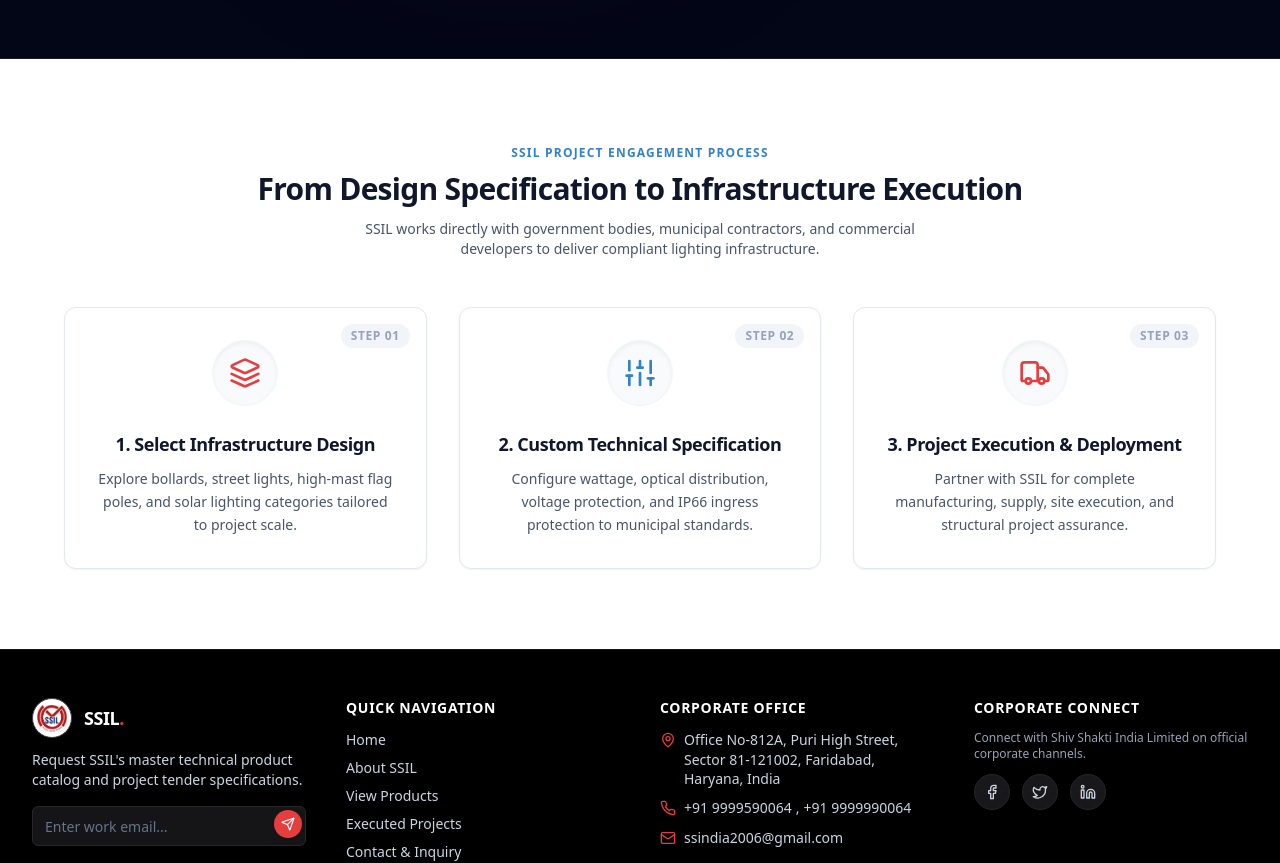
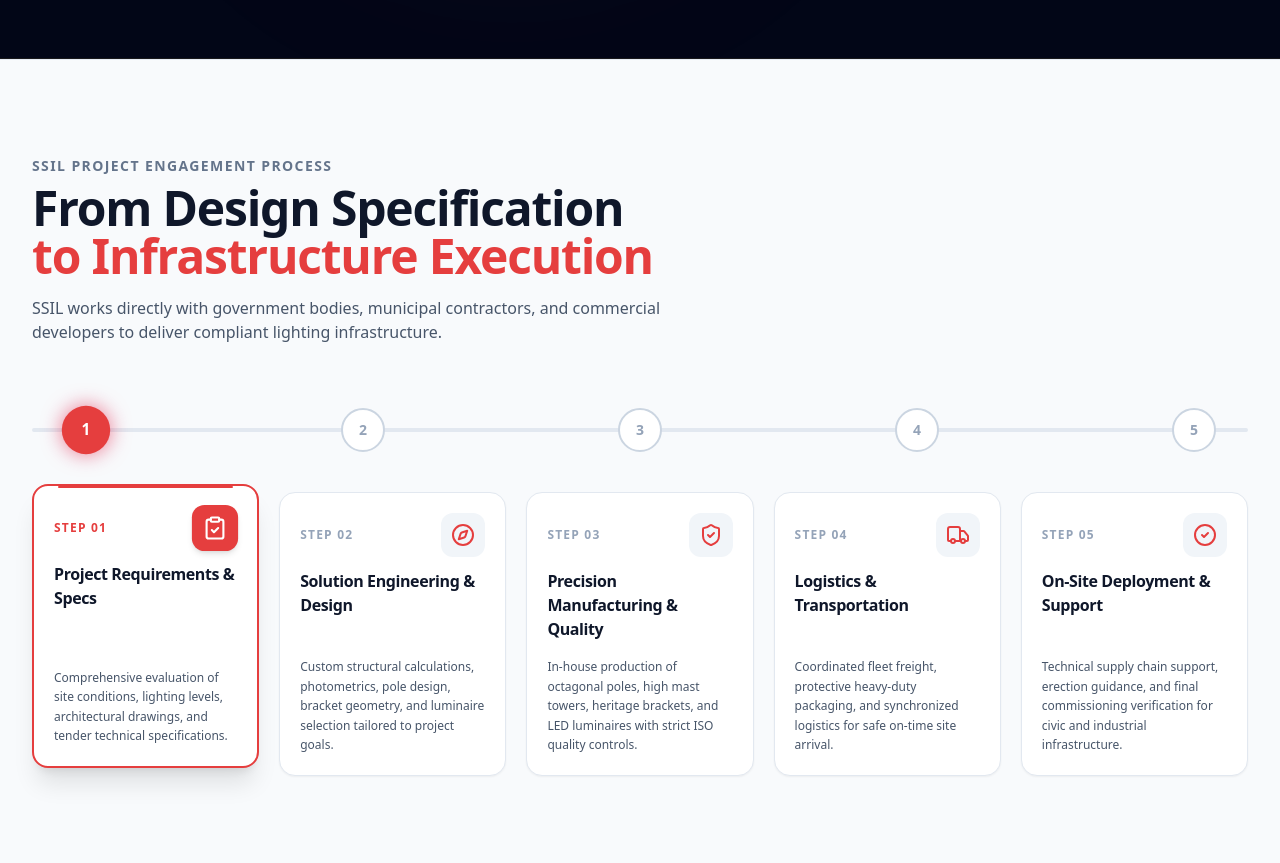
Before and after one commit to Harshit-SSPL/HarshitSSPL, a Next.js app in the folder frontend/: page / in a window 1280 px wide. Shown: the part 3960-4823 px from the top of the page. Built offline with nearby package versions, Linux system fonts and the light colour scheme.

Commit message:
Redesign From Design Specification to Infrastructure Execution section into 5-step horizontal process with left-aligned header and active red progress line

```diff
--- a/frontend/components/ui/feature-card.tsx
+++ b/frontend/components/ui/feature-card.tsx
@@ -1,76 +1,59 @@
 "use client";
 
-import React from "react";
+import React, { useState } from "react";
 import { motion } from "framer-motion";
 import { cn } from "@/lib/utils";
-import { Layers, Sliders, Truck } from "lucide-react";
+import {
+  ClipboardCheck,
+  Compass,
+  ShieldCheck,
+  Truck,
+  CheckCircle2,
+} from "lucide-react";
 
-interface FeatureCardProps {
-  icon: React.ReactNode;
+interface ProcessStep {
+  stepNum: string;
+  num: number;
   title: string;
   description: string;
-  stepNumber?: string;
-  className?: string;
+  icon: React.ReactNode;
 }
 
-export const FeatureCard = ({
-  icon,
-  title,
-  description,
-  stepNumber,
-  className,
-}: FeatureCardProps) => {
-  return (
-    <div
-      className={cn(
-        "bg-white dark:bg-slate-900 text-slate-900 dark:text-slate-100 p-8 rounded-xl border border-slate-200 dark:border-slate-800 flex flex-col items-center text-center relative overflow-hidden",
-        "transition-all duration-300 ease-in-out shadow-sm cursor-pointer",
-        "hover:-translate-y-2.5 hover:scale-[1.02] hover:border-ssil-red hover:shadow-[0_20px_45px_-8px_rgba(225,29,72,0.35)] dark:hover:shadow-[0_20px_50px_-8px_rgba(225,29,72,0.45)]",
-        className
-      )}
-    >
-      {stepNumber && (
-        <span className="absolute top-4 right-4 text-xs font-black tracking-wider text-slate-400 dark:text-slate-500 bg-slate-100 dark:bg-slate-800 px-2.5 py-1 rounded-full">
-          STEP {stepNumber}
-        </span>
-      )}
-
-      {/* Icon container */}
-      <div className="mb-6 bg-slate-50 dark:bg-slate-800/80 p-4 rounded-full border border-slate-100 dark:border-slate-700/60 shadow-inner text-ssil-red transition-transform duration-300 hover:scale-110">
-        {icon}
-      </div>
-
-      {/* Title */}
-      <h3 className="text-lg font-bold mb-2.5 tracking-tight text-slate-900 dark:text-white transition-colors duration-300">
-        {title}
-      </h3>
-
-      {/* Description */}
-      <p className="text-sm text-slate-600 dark:text-slate-300 leading-relaxed font-normal">
-        {description}
-      </p>
-    </div>
-  );
-};
-
-const ssilFeatures = [
+const ssilProcessSteps: ProcessStep[] = [
   {
-    icon: <Layers className="h-8 w-8 text-ssil-red" />,
-    title: "1. Select Infrastructure Design",
-    description: "Explore bollards, street lights, high-mast flag poles, and solar lighting categories tailored to project scale.",
-    stepNumber: "01",
+    stepNum: "01",
+    num: 1,
+    title: "Project Requirements & Specs",
+    description: "Comprehensive evaluation of site conditions, lighting levels, architectural drawings, and tender technical specifications.",
+    icon: <ClipboardCheck className="h-5 w-5 sm:h-6 sm:w-6" />,
   },
   {
-    icon: <Sliders className="h-8 w-8 text-ssil-blue dark:text-sky-400" />,
-    title: "2. Custom Technical Specification",
-    description: "Configure wattage, optical distribution, voltage protection, and IP66 ingress protection to municipal standards.",
-    stepNumber: "02",
+    stepNum: "02",
+    num: 2,
+    title: "Solution Engineering & Design",
+    description: "Custom structural calculations, photometrics, pole design, bracket geometry, and luminaire selection tailored to project goals.",
+    icon: <Compass className="h-5 w-5 sm:h-6 sm:w-6" />,
   },
   {
-    icon: <Truck className="h-8 w-8 text-ssil-red" />,
-    title: "3. Project Execution & Deployment",
-    description: "Partner with SSIL for complete manufacturing, supply, site execution, and structural project assurance.",
-    stepNumber: "03",
+    stepNum: "03",
+    num: 3,
+    title: "Precision Manufacturing & Quality",
+    description: "In-house production of octagonal poles, high mast towers, heritage brackets, and LED luminaires with strict ISO quality controls.",
+    icon: <ShieldCheck className="h-5 w-5 sm:h-6 sm:w-6" />,
+  },
+  {
+    stepNum: "04",
+    num: 4,
+    title: "Logistics & Transportation",
+    description: "Coordinated fleet freight, protective heavy-duty packaging, and synchronized logistics for safe on-time site arrival.",
+    icon: <Truck className="h-5 w-5 sm:h-6 sm:w-6" />,
+  },
+  {
+    stepNum: "05",
+    num: 5,
+    title: "On-Site Deployment & Support",
+    description: "Technical supply chain support, erection guidance, and final commissioning verification for civic and industrial infrastructure.",
+    icon: <CheckCircle2 className="h-5 w-5 sm:h-6 sm:w-6" />,
   },
 ];
 
@@ -79,57 +62,162 @@
   visible: {
     opacity: 1,
     transition: {
-      staggerChildren: 0.15,
+      staggerChildren: 0.1,
     },
   },
 };
 
 const itemVariants = {
-  hidden: { y: 20, opacity: 0 },
+  hidden: { y: 25, opacity: 0 },
   visible: {
     y: 0,
     opacity: 1,
     transition: {
-      duration: 0.4,
-      ease: "easeOut",
+      duration: 0.45,
+      ease: [0.21, 0.47, 0.32, 0.98],
     },
   },
 };
 
 export function FeatureCardDemo() {
+  const [activeIndex, setActiveIndex] = useState<number>(0);
+
+  // Active progress percentage along the line (0% for step 01 to 100% for step 05)
+  const lineFillPercentage = (activeIndex / (ssilProcessSteps.length - 1)) * 100;
+
   return (
-    <section className="py-20 bg-white dark:bg-slate-950 transition-colors">
-      <div className="container mx-auto px-4 md:px-6">
-        <div className="text-center mb-12">
-          <span className="text-xs font-bold uppercase tracking-widest text-ssil-blue dark:text-sky-400">
+    <section className="py-16 sm:py-20 md:py-24 bg-slate-50 dark:bg-slate-950 text-slate-900 dark:text-slate-100 transition-colors border-t border-slate-200/80 dark:border-slate-900 overflow-hidden">
+      <div className="container mx-auto px-4 md:px-6 lg:px-8 max-w-7xl">
+
+        {/* ============================================================ */}
+        {/* 1. LEFT-ALIGNED EDITORIAL UPPER CONTENT */}
+        {/* ============================================================ */}
+        <div className="max-w-4xl mb-12 sm:mb-16 text-left">
+          <span className="text-xs sm:text-sm font-extrabold uppercase tracking-widest text-slate-500 dark:text-slate-400 block mb-2">
             SSIL PROJECT ENGAGEMENT PROCESS
           </span>
-          <h2 className="text-3xl font-black text-slate-900 dark:text-white tracking-tight mt-2">
-            From Design Specification to Infrastructure Execution
+          <h2 className="text-3xl sm:text-4xl lg:text-5xl font-black text-slate-900 dark:text-white tracking-tight leading-[1.1]">
+            From Design Specification <br />
+            <span className="text-ssil-red">to Infrastructure Execution</span>
           </h2>
-          <p className="text-sm text-slate-600 dark:text-slate-300 max-w-xl mx-auto mt-3">
+          <p className="text-xs sm:text-sm md:text-base text-slate-600 dark:text-slate-300 font-normal leading-relaxed max-w-2xl mt-4">
             SSIL works directly with government bodies, municipal contractors, and commercial developers to deliver compliant lighting infrastructure.
           </p>
         </div>
 
+        {/* ============================================================ */}
+        {/* 2. CONNECTING PROGRESS LINE & NUMBER TRACK (DESKTOP) */}
+        {/* ============================================================ */}
+        <div className="hidden md:block relative mb-10 px-8">
+
+          {/* Neutral Background Line */}
+          <div className="w-full h-1 bg-slate-200 dark:bg-slate-800 absolute top-1/2 -translate-y-1/2 left-0 right-0 z-0 rounded-full" />
+
+          {/* Active Red Progress Line (Terminates at activeIndex) */}
+          <div
+            className="h-1 bg-ssil-red absolute top-1/2 -translate-y-1/2 left-0 z-0 rounded-full transition-all duration-500 ease-out shadow-[0_0_12px_rgba(225,29,72,0.5)]"
+            style={{ width: `${lineFillPercentage}%` }}
+          />
+
+          {/* 5 Numbered Stage Circles */}
+          <div className="relative z-10 flex justify-between items-center w-full">
+            {ssilProcessSteps.map((step, idx) => {
+              const isActive = idx <= activeIndex;
+              const isCurrent = idx === activeIndex;
+
+              return (
+                <button
+                  key={step.stepNum}
+                  onClick={() => setActiveIndex(idx)}
+                  onMouseEnter={() => setActiveIndex(idx)}
+                  className={cn(
+                    "w-10 h-10 sm:w-11 sm:h-11 rounded-full flex items-center justify-center font-black text-sm transition-all duration-300 ease-out focus:outline-none select-none",
+                    isActive
+                      ? "bg-ssil-red text-white scale-110 shadow-[0_0_18px_rgba(225,29,72,0.6)]"
+                      : "bg-white dark:bg-slate-900 border-2 border-slate-300 dark:border-slate-700 text-slate-400 hover:border-ssil-red hover:text-ssil-red"
+                  )}
+                >
+                  {step.num}
+                </button>
+              );
+            })}
+          </div>
+        </div>
+
+        {/* ============================================================ */}
+        {/* 3. FIVE PROCESS CARDS GRID */}
+        {/* ============================================================ */}
         <motion.div
-          className="grid grid-cols-1 md:grid-cols-3 gap-8 max-w-6xl mx-auto"
+          className="grid grid-cols-1 sm:grid-cols-2 md:grid-cols-5 gap-4 lg:gap-5"
           initial="hidden"
           whileInView="visible"
-          viewport={{ once: true }}
+          viewport={{ once: false, amount: 0.2 }}
           variants={containerVariants}
         >
-          {ssilFeatures.map((feature, index) => (
-            <motion.div key={index} variants={itemVariants}>
-              <FeatureCard
-                icon={feature.icon}
-                title={feature.title}
-                description={feature.description}
-                stepNumber={feature.stepNumber}
-              />
-            </motion.div>
-          ))}
+          {ssilProcessSteps.map((step, idx) => {
+            const isActive = idx === activeIndex;
+
+            return (
+              <motion.div key={step.stepNum} variants={itemVariants}>
+                <div
+                  onMouseEnter={() => setActiveIndex(idx)}
+                  onClick={() => setActiveIndex(idx)}
+                  className={cn(
+                    "group relative bg-white dark:bg-slate-900 p-5 rounded-2xl transition-all duration-300 ease-out cursor-pointer flex flex-col justify-between h-full min-h-[220px] select-none",
+                    isActive
+                      ? "border-2 border-ssil-red shadow-xl -translate-y-2 bg-white dark:bg-slate-900/90"
+                      : "border border-slate-200 dark:border-slate-800 shadow-sm hover:-translate-y-1 hover:border-slate-300 dark:hover:border-slate-700"
+                  )}
+                >
+                  {/* Top Active Accent Line */}
+                  <div
+                    className={cn(
+                      "absolute top-0 left-6 right-6 h-0.5 rounded-full transition-opacity duration-300",
+                      isActive ? "bg-ssil-red opacity-100" : "bg-transparent opacity-0"
+                    )}
+                  />
+
+                  {/* Top Section: Step Tag & Icon */}
+                  <div>
+                    <div className="flex items-center justify-between mb-3">
+                      <span
+                        className={cn(
+                          "text-xs font-black tracking-widest uppercase transition-colors duration-300",
+                          isActive ? "text-ssil-red" : "text-slate-400 dark:text-slate-500"
+                        )}
+                      >
+                        STEP {step.stepNum}
+                      </span>
+
+                      <div
+                        className={cn(
+                          "p-2.5 rounded-xl transition-all duration-300",
+                          isActive
+                            ? "bg-ssil-red text-white shadow-md scale-105"
+                            : "bg-slate-100 dark:bg-slate-800 text-ssil-red group-hover:scale-105"
+                        )}
+                      >
+                        {step.icon}
+                      </div>
+                    </div>
+
+                    {/* Step Title */}
+                    <h3 className="text-sm sm:text-base font-bold text-slate-900 dark:text-white tracking-tight mb-2 group-hover:text-ssil-red transition-colors duration-300">
+                      {step.title}
+                    </h3>
+                  </div>
+
+                  {/* Step Description */}
+                  <p className="text-xs text-slate-600 dark:text-slate-300 leading-relaxed font-normal mt-2">
+                    {step.description}
+                  </p>
+
+                </div>
+              </motion.div>
+            );
+          })}
         </motion.div>
+
       </div>
     </section>
   );
```
